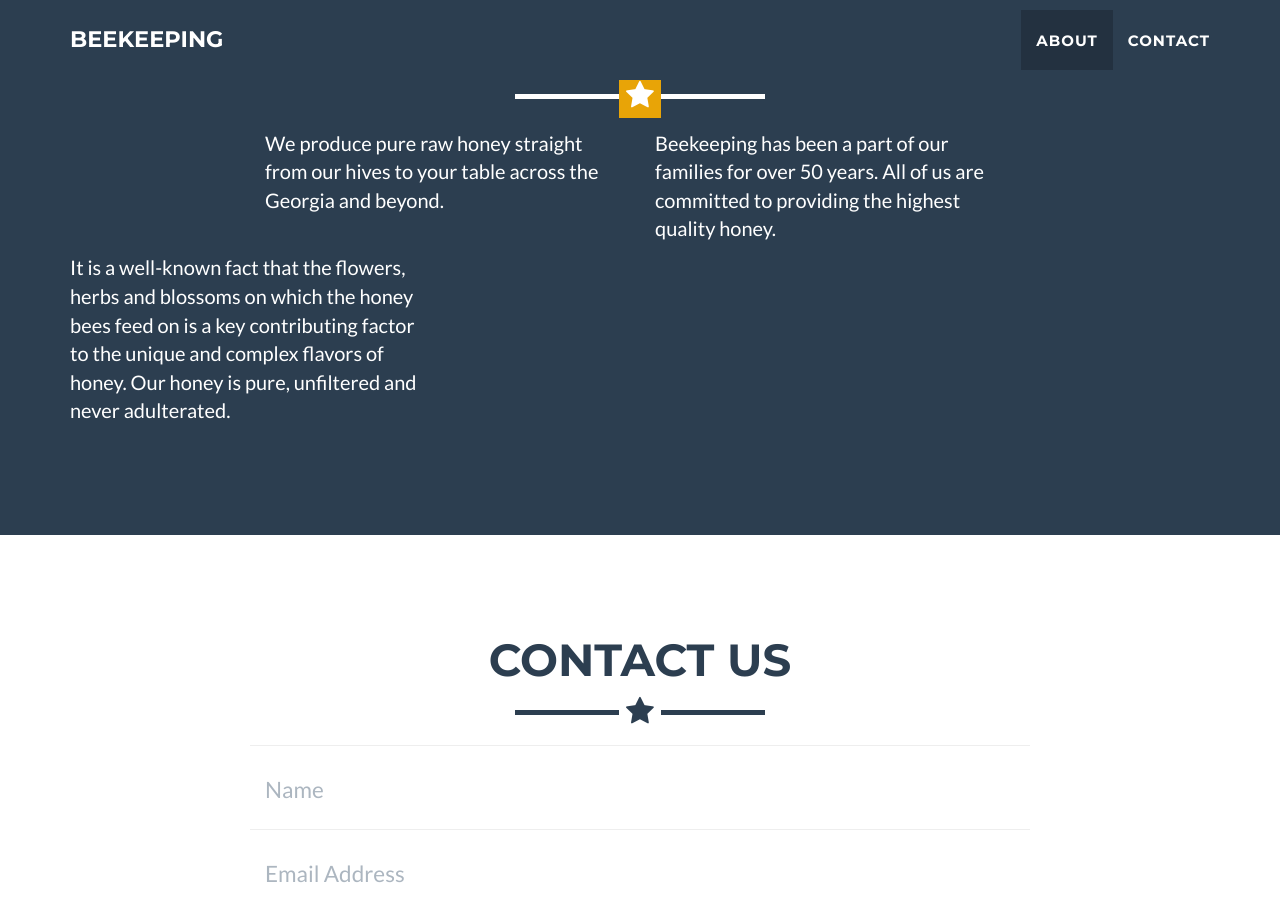
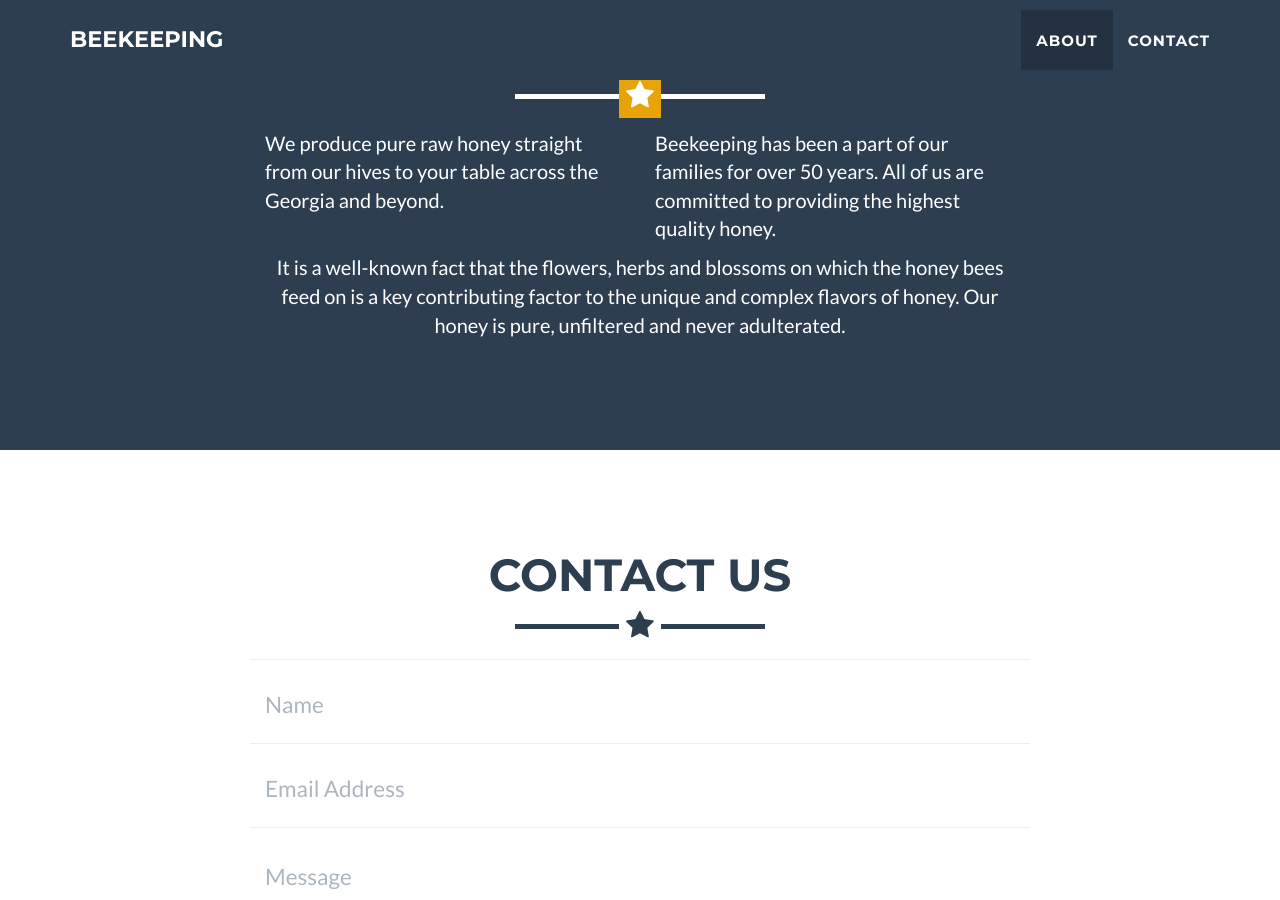
Before and after one commit to beekeeping/beekeeping.github.io, a Jekyll site: the page built from index.html, in a window 1280 px wide and 900 px high, scrolled down 810 px. Built offline with Jekyll 4.4.1, drawn with Linux system fonts in a browser that asks for light colours.

Commit message:
update about section

```diff
--- a/_includes/about.html
+++ b/_includes/about.html
@@ -16,7 +16,8 @@
                     the highest quality honey.</p>
             </div>
 
-            <div class="col-lg-4">
+            <!-- <div class="col-lg-4"> -->
+            <div class="col-lg-8 col-lg-offset-2 text-center">
                 <p>It is a well-known fact that the flowers, herbs and blossoms on which the honey bees feed on is a key
                     contributing factor to the unique and complex flavors of honey. Our honey is pure, unfiltered and
                     never adulterated.</p>
```
